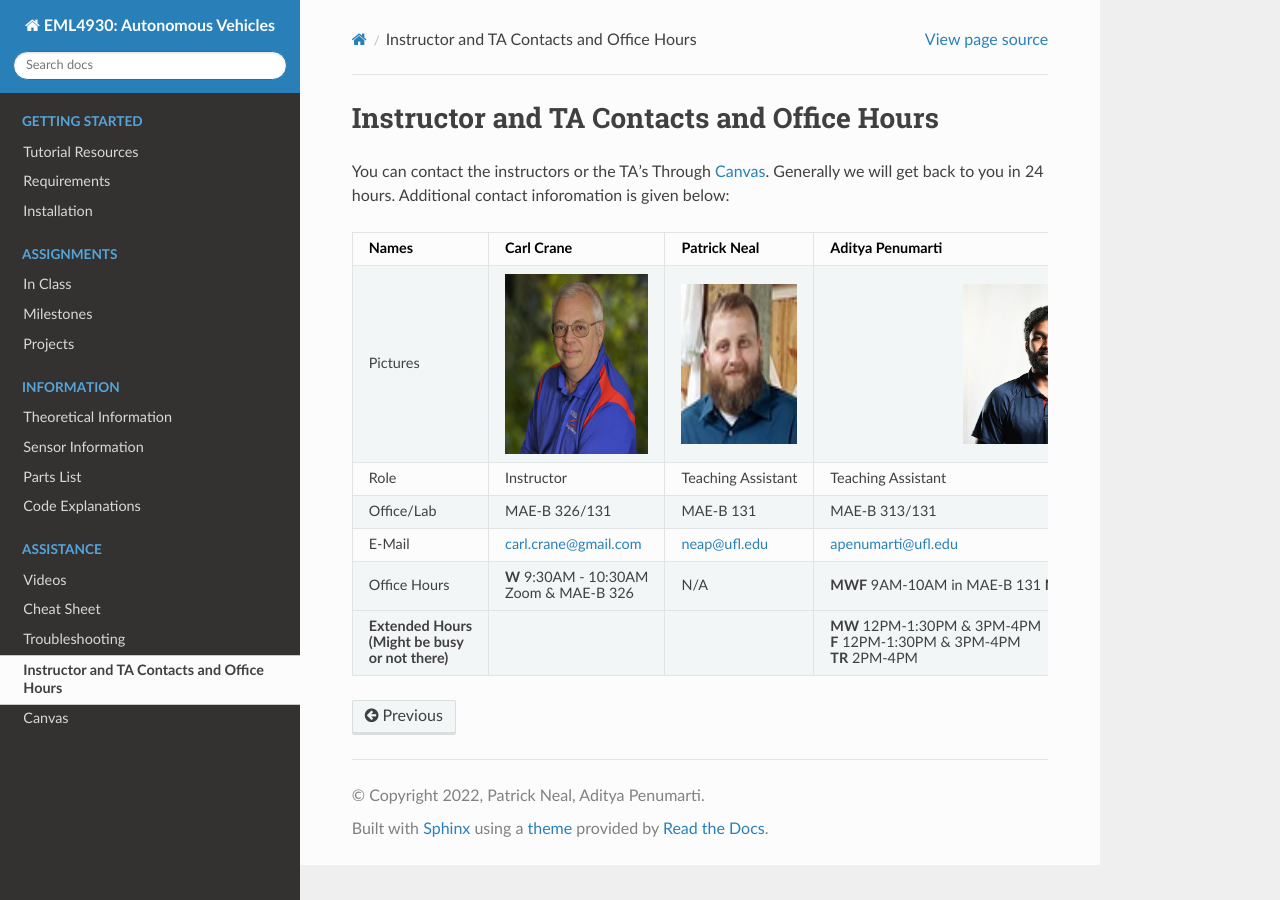
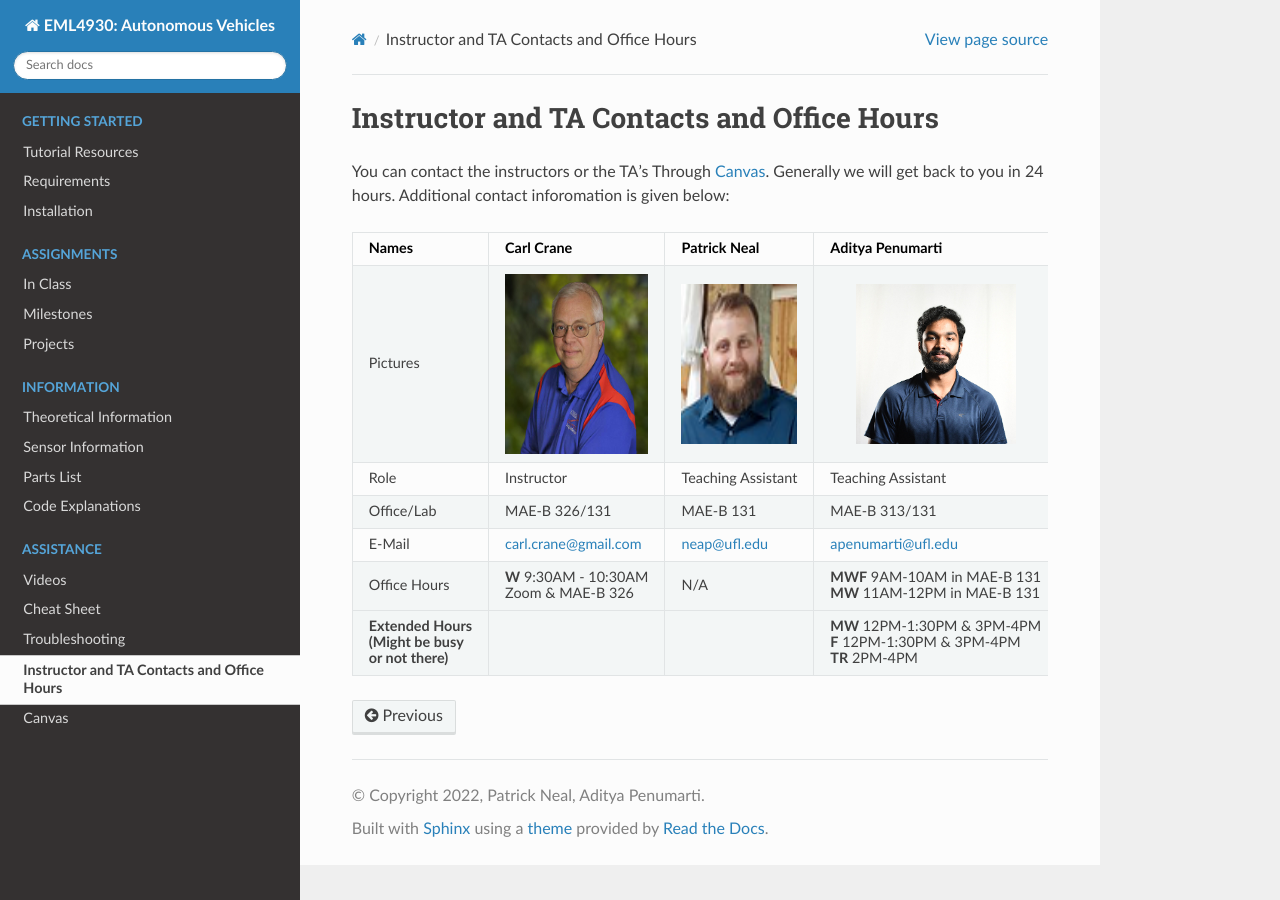
Before and after one commit to av-mae-uf/av1tenth-docs, a Sphinx documentation site: the page built from docs/assistance/contact.rst, in a window 1280 px wide. Built offline with Sphinx 7.4.7 and the Read the Docs theme 2.0.0, drawn with Linux system fonts in a browser that asks for light colours.

Commit message:
Updating contact sheet

```diff
--- a/docs/assistance/contact.rst
+++ b/docs/assistance/contact.rst
@@ -19,8 +19,8 @@
 |   E-Mail                                     | carl.crane@gmail.com                 |    neap@ufl.edu           | apenumarti@ufl.edu                   |
 +----------------------------------------------+--------------------------------------+---------------------------+--------------------------------------+
 |Office Hours                                  |**W** 9:30AM - 10:30AM                |    N/A                    |**MWF** 9AM-10AM in MAE-B 131         |
-+                                              |                                      |                           |**MW** 11AM-12PM in MAE-B 131         |
-|                                              |Zoom & MAE-B 326                      |                           |                                      |
++                                              |                                      |                           |                                      |
+|                                              |Zoom & MAE-B 326                      |                           |**MW** 11AM-12PM in MAE-B 131         |
 +----------------------------------------------+--------------------------------------+---------------------------+--------------------------------------+
 |**Extended Hours**                            |                                      |                           |**MW** 12PM-1:30PM & 3PM-4PM          |
 +                                              |                                      |                           |                                      |
```
